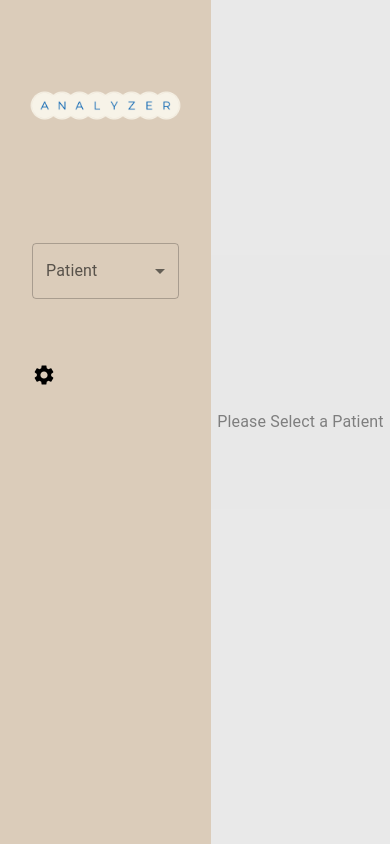
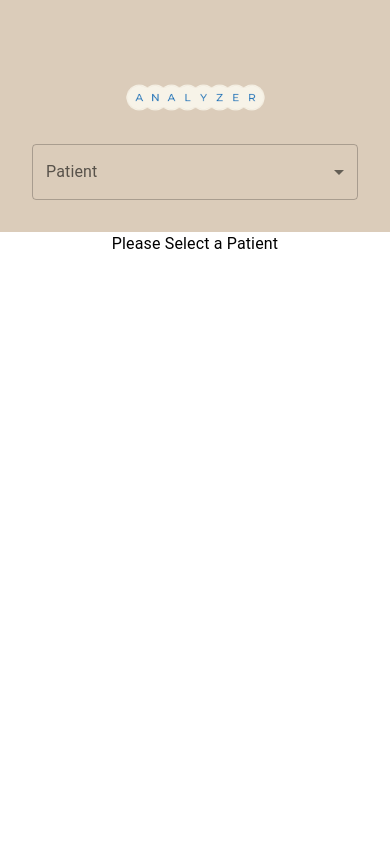
Before and after one commit to nicholaswma/prairie-health, a React (Create React App) app: page / in a window 390 px wide. Built offline with nearby package versions, Linux system fonts and the light colour scheme.

Commit message:
completed responsive design, removed extra files

```diff
--- a/src/App.js
+++ b/src/App.js
@@ -2,12 +2,9 @@ import { Box } from "@mui/system";
 import { useEffect, useState } from "react";
 import { Typography } from "@mui/material";
 import data from "./Data/score-visualizer.json";
-import dummy from "./Data/dummy.json";
-import Header from "./Components/Header.js";
 import PatientSelectForm from "./Components/PatientSelectForm.js";
 import MyResponsiveChart from "./Components/MyResponsiveChart.js";
 import AnalyzerLogo from "./Assets/Analyzer.png";
-import SettingsIcon from "@mui/icons-material/Settings";
 import { useTheme } from "@mui/material/styles";
 import useMediaQuery from "@mui/material/useMediaQuery";
 
@@ -26,12 +23,16 @@ function App() {
         return individual["Patient Name"] === selected;
       });
       individualData.forEach((ele) => {
-        let timeStamp = ele["Timestamp"].split(" ")[0];
-        gad7.push({ x: ele["Timestamp"], y: ele["GAD-7 Score"] });
+        let timeStamp = !matches
+          ? ele["Timestamp"].split(" ")[0]
+          : ele["Timestamp"];
+        gad7.push({ x: timeStamp, y: ele["GAD-7 Score"] });
       });
       individualData.forEach((ele) => {
-        let timeStamp = ele["Timestamp"].split(" ")[0];
-        gad10.push({ x: ele["Timestamp"], y: ele["PHQ-9 Score"] });
+        let timeStamp = !matches
+          ? ele["Timestamp"].split(" ")[0]
+          : ele["Timestamp"];
+        gad10.push({ x: timeStamp, y: ele["PHQ-9 Score"] });
       });
       returnData = [
         { id: "GAD-7 Score", color: "hsl(56, 70%, 50%)", data: gad7 },
@@ -43,7 +44,30 @@ function App() {
   }, [selected]);
 
   return (
+    <>
+      {matches ? (
+        <></>
+      ) : (
+        <>
+          <Box
+            sx={{
+              display: "flex",
+              flexDirection: "column",
+              backgroundColor: "#DBCCBA",
+            }}
+            alignItems={"center"}
+            padding={0}
+            height="7em"
+          >
+            <img src={AnalyzerLogo} alt="logo" width="50%" height="auto" />
+          </Box>
+          <Box padding={"2em"} backgroundColor="#DBCCBA">
+            <PatientSelectForm selected={selected} setSelected={setSelected} />
+          </Box>
+        </>
+      )}
       <Box sx={{ display: "flex", justifyContent: "space-between" }}>
+        {matches ? (
           <Box
             sx={{
               display: "flex",
@@ -54,14 +78,21 @@ function App() {
           >
             <img src={AnalyzerLogo} alt="logo" height="25%" />
             <Box padding={"2em"}>
-          <PatientSelectForm selected={selected} setSelected={setSelected} />
-        </Box>
-        <Box padding={"2em"} alignContent="center" justifyContent="center">
-          <SettingsIcon onClick={() => console.log("open modal")} />
+              <PatientSelectForm
+                selected={selected}
+                setSelected={setSelected}
+              />
             </Box>
           </Box>
+        ) : (
+          <></>
+        )}
         {selected ? (
-        <Box width="100%" height="100vh">
+          <Box
+            width="100%"
+            height={matches ? "auto" : "100vh"}
+            marginTop="2.5em"
+          >
             <Typography
               fontSize={"2rem"}
               fontWeight={800}
@@ -79,10 +110,8 @@ function App() {
         ) : (
           <Box
             width="100%"
-          height="100vh"
+            height={!matches ? "100%" : "100vh"}
             sx={{
-            bgcolor: "#D3D3D3",
-            opacity: 0.5,
               display: "flex",
               justifyContent: "center",
               alignItems: "center",
@@ -92,6 +121,7 @@ function App() {
           </Box>
         )}
       </Box>
+    </>
   );
 }
 
--- a/src/Components/Header.js
+++ /dev/null
@@ -1,16 +0,0 @@
-import React from "react";
-import { AppBar, Toolbar, Typography } from "@mui/material";
-
-function Header() {
-  return (
-    <div>
-      <AppBar>
-        <Typography fontSize={"2rem"} textAlign={"center"} fontWeight={800}>
-          Prairie Health
-        </Typography>
-      </AppBar>
-    </div>
-  );
-}
-
-export default Header;
```
Lines whose indentation alone changed are shown as unchanged.
